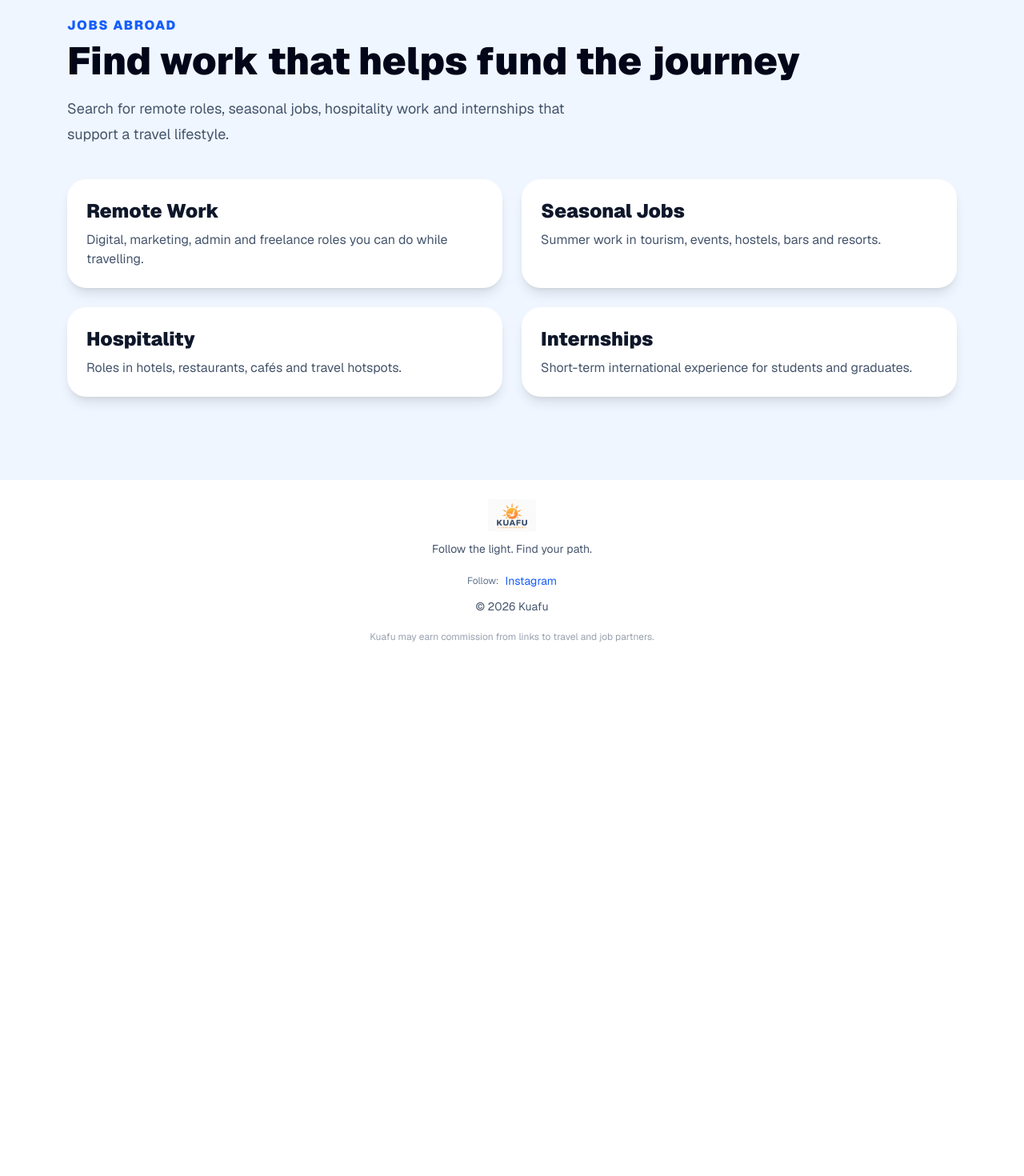
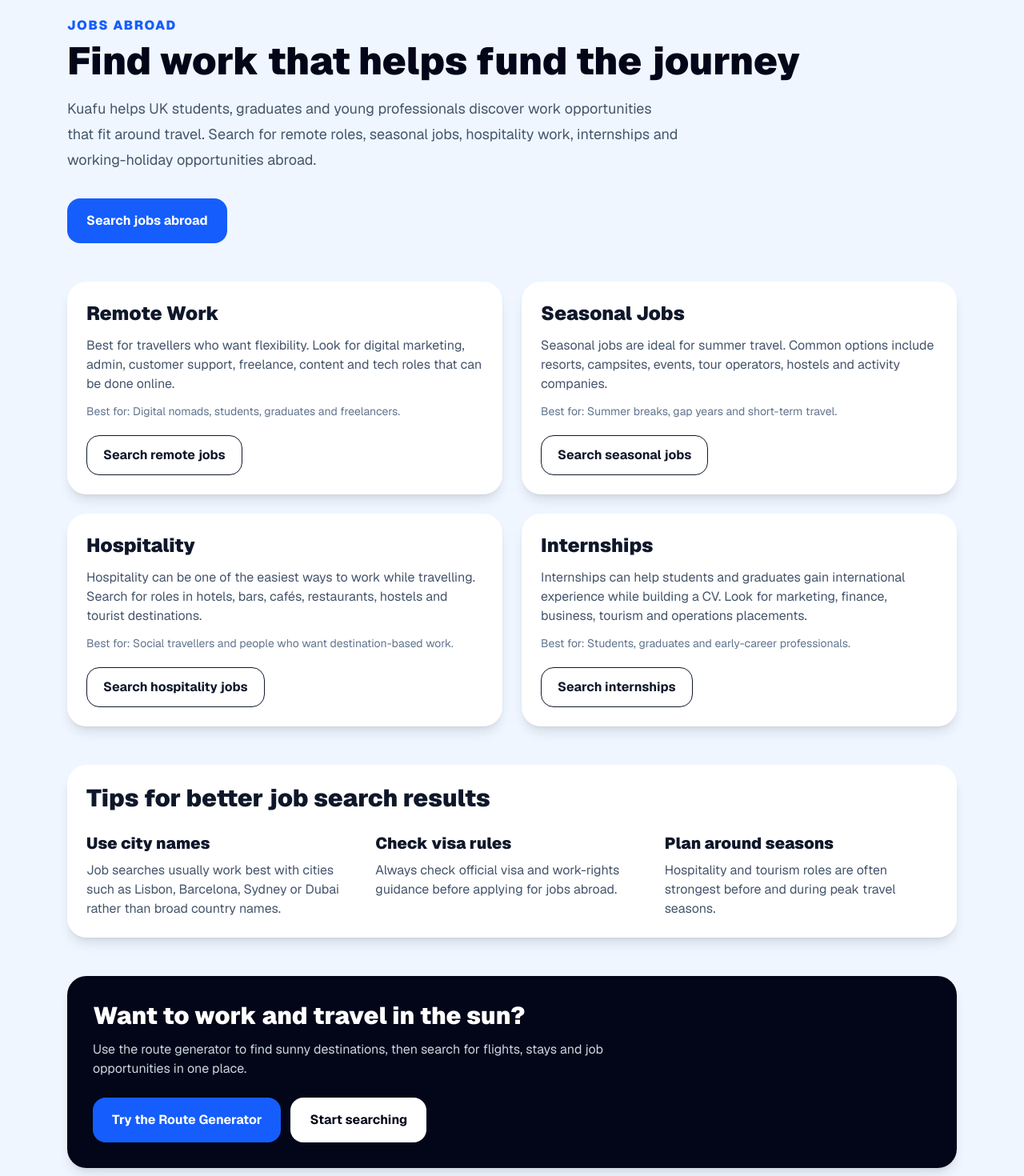
Before and after one commit to fabienproctor-tech/kuafu, a Next.js app: page /jobs in a window 1280 px wide. Shown: the part 140-1610 px from the top of the page at 80% size. Before the commit the page ends 968 px from the top, so only its background shows below. Built offline with nearby package versions, Linux system fonts and the light colour scheme.

Commit message:
Expand jobs page content

```diff
--- a/app/jobs/page.tsx
+++ b/app/jobs/page.tsx
@@ -1,5 +1,12 @@
 import Header from "@/components/Header";
 import Footer from "@/components/Footer";
+import Link from "next/link";
+
+export const metadata = {
+  title: "Jobs Abroad for UK Travellers | Kuafu",
+  description:
+    "Explore remote work, seasonal jobs, hospitality roles and internships abroad for UK students, graduates and young professionals.",
+};
 
 export default function JobsPage() {
   return (
@@ -15,40 +22,152 @@
           Find work that helps fund the journey
         </h1>
 
-        <p className="mt-5 max-w-2xl text-lg leading-8 text-slate-600">
-          Search for remote roles, seasonal jobs, hospitality work and internships
-          that support a travel lifestyle.
+        <p className="mt-5 max-w-3xl text-lg leading-8 text-slate-600">
+          Kuafu helps UK students, graduates and young professionals discover
+          work opportunities that fit around travel. Search for remote roles,
+          seasonal jobs, hospitality work, internships and working-holiday
+          opportunities abroad.
         </p>
 
-        <div className="mt-10 grid gap-6 md:grid-cols-2">
+        <div className="mt-8">
+          <Link
+            href="/search"
+            className="inline-block rounded-2xl bg-blue-600 px-6 py-4 font-bold text-white hover:bg-blue-700"
+          >
+            Search jobs abroad
+          </Link>
+        </div>
+
+        <section className="mt-12 grid gap-6 md:grid-cols-2">
           <div className="rounded-3xl bg-white p-6 shadow-lg">
             <h2 className="text-2xl font-black">Remote Work</h2>
-            <p className="mt-2 text-slate-600">
-              Digital, marketing, admin and freelance roles you can do while travelling.
+            <p className="mt-3 text-slate-600">
+              Best for travellers who want flexibility. Look for digital
+              marketing, admin, customer support, freelance, content and tech
+              roles that can be done online.
             </p>
+            <p className="mt-3 text-sm text-slate-500">
+              Best for: Digital nomads, students, graduates and freelancers.
+            </p>
+            <Link
+              href="/search?destination=Lisbon"
+              className="mt-5 inline-block rounded-2xl border px-5 py-3 font-bold hover:bg-blue-50"
+            >
+              Search remote jobs
+            </Link>
           </div>
 
           <div className="rounded-3xl bg-white p-6 shadow-lg">
             <h2 className="text-2xl font-black">Seasonal Jobs</h2>
-            <p className="mt-2 text-slate-600">
-              Summer work in tourism, events, hostels, bars and resorts.
+            <p className="mt-3 text-slate-600">
+              Seasonal jobs are ideal for summer travel. Common options include
+              resorts, campsites, events, tour operators, hostels and activity
+              companies.
             </p>
+            <p className="mt-3 text-sm text-slate-500">
+              Best for: Summer breaks, gap years and short-term travel.
+            </p>
+            <Link
+              href="/search?destination=Barcelona"
+              className="mt-5 inline-block rounded-2xl border px-5 py-3 font-bold hover:bg-blue-50"
+            >
+              Search seasonal jobs
+            </Link>
           </div>
 
           <div className="rounded-3xl bg-white p-6 shadow-lg">
             <h2 className="text-2xl font-black">Hospitality</h2>
-            <p className="mt-2 text-slate-600">
-              Roles in hotels, restaurants, cafés and travel hotspots.
+            <p className="mt-3 text-slate-600">
+              Hospitality can be one of the easiest ways to work while travelling.
+              Search for roles in hotels, bars, cafés, restaurants, hostels and
+              tourist destinations.
             </p>
+            <p className="mt-3 text-sm text-slate-500">
+              Best for: Social travellers and people who want destination-based work.
+            </p>
+            <Link
+              href="/search?destination=Split"
+              className="mt-5 inline-block rounded-2xl border px-5 py-3 font-bold hover:bg-blue-50"
+            >
+              Search hospitality jobs
+            </Link>
           </div>
 
           <div className="rounded-3xl bg-white p-6 shadow-lg">
             <h2 className="text-2xl font-black">Internships</h2>
-            <p className="mt-2 text-slate-600">
-              Short-term international experience for students and graduates.
+            <p className="mt-3 text-slate-600">
+              Internships can help students and graduates gain international
+              experience while building a CV. Look for marketing, finance,
+              business, tourism and operations placements.
             </p>
+            <p className="mt-3 text-sm text-slate-500">
+              Best for: Students, graduates and early-career professionals.
+            </p>
+            <Link
+              href="/search?destination=London"
+              className="mt-5 inline-block rounded-2xl border px-5 py-3 font-bold hover:bg-blue-50"
+            >
+              Search internships
+            </Link>
           </div>
-        </div>
+        </section>
+
+        <section className="mt-12 rounded-3xl bg-white p-6 shadow-lg">
+          <h2 className="text-3xl font-black">Tips for better job search results</h2>
+
+          <div className="mt-6 grid gap-5 md:grid-cols-3">
+            <div>
+              <h3 className="text-xl font-black">Use city names</h3>
+              <p className="mt-2 text-slate-600">
+                Job searches usually work best with cities such as Lisbon,
+                Barcelona, Sydney or Dubai rather than broad country names.
+              </p>
+            </div>
+
+            <div>
+              <h3 className="text-xl font-black">Check visa rules</h3>
+              <p className="mt-2 text-slate-600">
+                Always check official visa and work-rights guidance before
+                applying for jobs abroad.
+              </p>
+            </div>
+
+            <div>
+              <h3 className="text-xl font-black">Plan around seasons</h3>
+              <p className="mt-2 text-slate-600">
+                Hospitality and tourism roles are often strongest before and
+                during peak travel seasons.
+              </p>
+            </div>
+          </div>
+        </section>
+
+        <section className="mt-12 rounded-3xl bg-slate-950 p-8 text-white shadow-lg">
+          <h2 className="text-3xl font-black">
+            Want to work and travel in the sun?
+          </h2>
+
+          <p className="mt-3 max-w-2xl text-slate-300">
+            Use the route generator to find sunny destinations, then search for
+            flights, stays and job opportunities in one place.
+          </p>
+
+          <div className="mt-6 flex flex-wrap gap-3">
+            <Link
+              href="/route-generator"
+              className="rounded-2xl bg-blue-600 px-6 py-4 font-bold text-white hover:bg-blue-700"
+            >
+              Try the Route Generator
+            </Link>
+
+            <Link
+              href="/search"
+              className="rounded-2xl bg-white px-6 py-4 font-bold text-slate-950"
+            >
+              Start searching
+            </Link>
+          </div>
+        </section>
       </section>
 
       <Footer />
```
